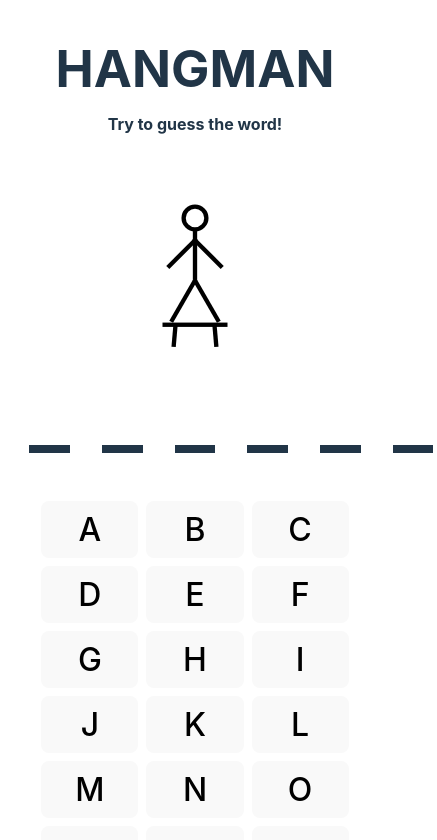
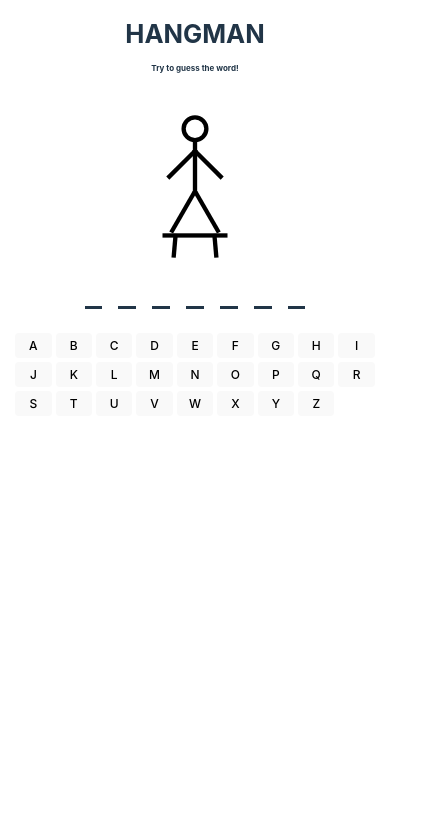
Before and after one commit to YaredFall/hangman, a React (Vite) app: page / in a window 390 px wide. Shown: the top 840 px of the page, 437 px wide, since content can reach past the window. Built offline with nearby package versions, Linux system fonts and the light colour scheme.

Commit message:
~scaling & adaptiveness fixes

```diff
--- a/src/Components/HangmanDrawing/HangmanDrawing.tsx
+++ b/src/Components/HangmanDrawing/HangmanDrawing.tsx
@@ -6,7 +6,7 @@ import Gallows from "./Gallows";
 
 const preferredWidth = 720
 
-const stickmanPaddingTop = 110;
+const stickmanPaddingTop = 90;
 
 type HangmanDrawingProps = {
     drawingStage: number
@@ -19,10 +19,12 @@ const HangmanDrawing:FC<HangmanDrawingProps> = ({drawingStage}) => {
     const [stickmanHeight, setStickmanHeight] = useState(0);
 
     return (
-        <div className={styles["hangman-drawing"]} style={{scale: `${scale}`, height: `${(stickmanPaddingTop + 230)*scale + 32}px`}}>
-            <Stickman paddingTop={stickmanPaddingTop * scale} setStickmanHeight={setStickmanHeight} />
-            <Stool marginTop={stickmanHeight} className={drawingStage > 6 ? styles.removed : ""}/>
-            <Gallows marginTop={stickmanPaddingTop * scale + 230} drawingStage={drawingStage}/>
+        <div className={styles["hangman-drawing"]} style={{ height: `${(stickmanPaddingTop + 250)*scale}px`}}>
+            <div style={{scale: `${scale}`}}>
+                <Stickman paddingTop={stickmanPaddingTop } setStickmanHeight={setStickmanHeight} />
+                <Stool marginTop={stickmanHeight} className={drawingStage > 6 ? styles.removed : ""}/>
+                <Gallows marginTop={stickmanPaddingTop + 230} drawingStage={drawingStage}/>
+            </div>
         </div>
     );
 }
--- a/src/Components/HangmanWord/HangmanWord.module.css
+++ b/src/Components/HangmanWord/HangmanWord.module.css
@@ -16,9 +16,15 @@
     min-width: 0;
     flex: 1 1 0;
     justify-content: center;
-    border-bottom: 0.5rem solid;
+    border-bottom: 0.125em solid;
 }
 
 .container .revealed {
     color: var(--cancel-color, rgba(240, 128, 128, 0.7));
 }
+
+@media (max-width: 769px) {
+    .container {
+        font-size: 3.5rem;
+    }
+}
--- a/src/Components/VirtualKeyboard/VirtualKeyboard.module.css
+++ b/src/Components/VirtualKeyboard/VirtualKeyboard.module.css
@@ -1,7 +1,7 @@
 .keyboard {
     display: grid;
     gap: 0.5rem;
-    grid-template-columns: repeat(auto-fit, minmax(4ch, 4.5ch));
+    grid-template-columns: repeat(auto-fit, minmax(3ch, 4.5ch));
     font-size: 2rem;
     font-weight: bold;
     align-self: stretch;
@@ -21,3 +21,9 @@
 .keyboard > button.highlighted {
     background-color: var(--accent-color, rgba(144, 238, 144, 0.70));
 }
+
+@media (max-width: 769px) {
+    .keyboard {
+        font-size: 1.5rem;
+    }
+}
--- a/src/index.css
+++ b/src/index.css
@@ -29,7 +29,8 @@ a:hover {
 }
 
 body {
-
+  margin: 0;
+  padding: 0.5rem;
 }
 
 h1 {
@@ -43,7 +44,7 @@ h4 {
 }
 
 button {
-  border-radius: 8px;
+  border-radius: 0.5rem;
   border: 1px solid transparent;
   padding: 0.6em 1.2em;
   font-size: 1em;
@@ -78,7 +79,7 @@ button[disabled] {
   }
 }
 
-@media (max-width: 321px) {
+@media (max-width: 481px) {
   :root {
     font-size: 8px;
   }
```
